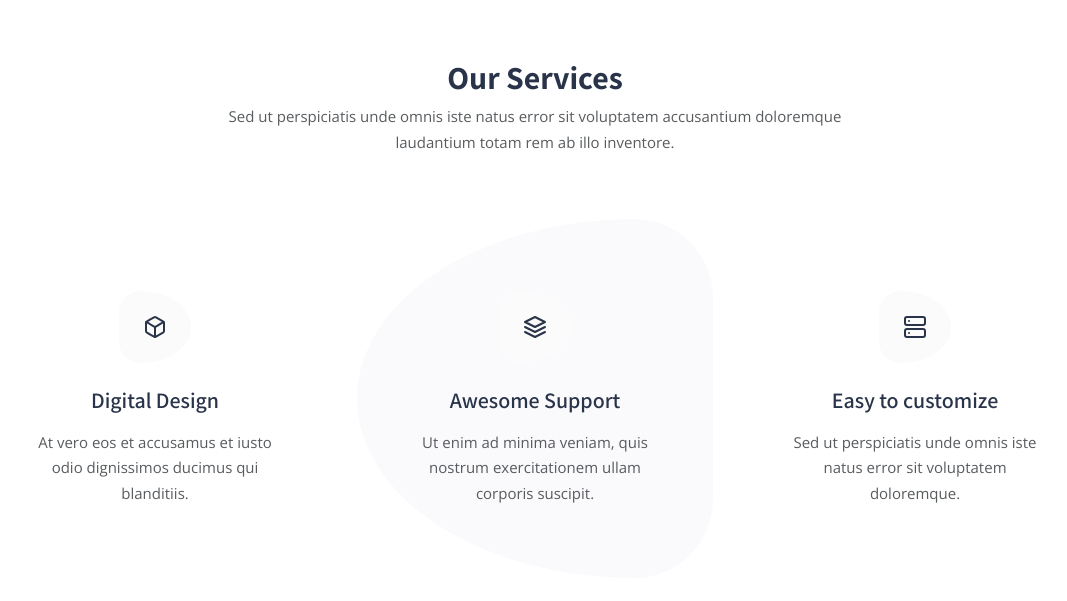
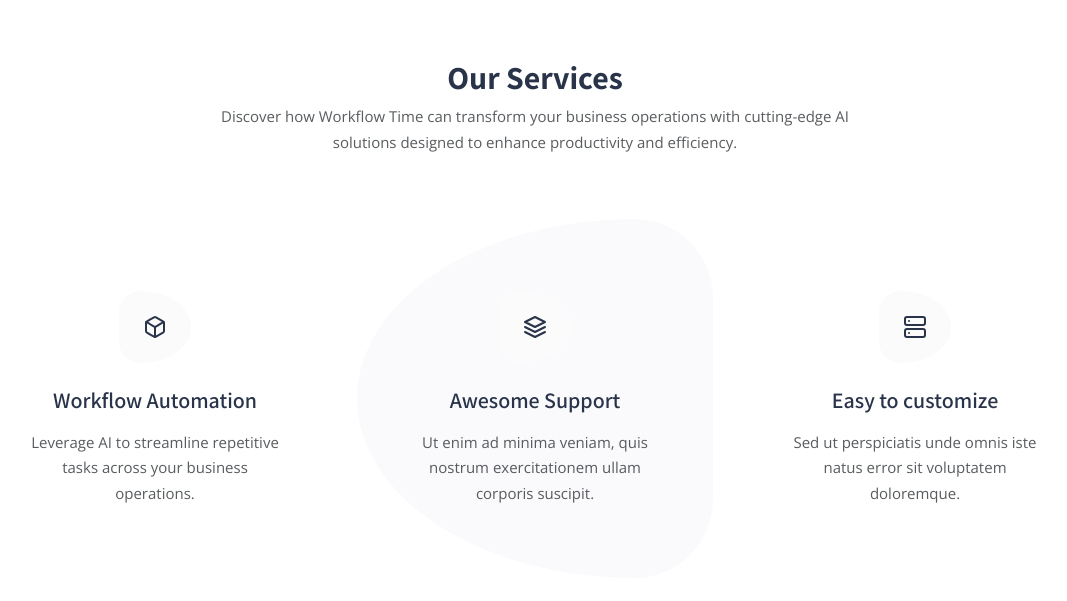
Before and after one commit to eduardragea/workflowtime, a Django app: page /index-1/ in a window 1280 px wide. Shown: the part 709-1310 px from the top of the page, without its empty margins (105-1172 px from the left). Run offline with Django 4.2, Linux system fonts and the light colour scheme; some libraries are stand-ins or nearby versions.

Commit message:
Delete 2 of the team cards. Replace text on first services card.

```diff
--- a/Django/Landing/templates/partials/services.html
+++ b/Django/Landing/templates/partials/services.html
@@ -7,7 +7,7 @@
         <div class="row justify-content-center mb-5">
             <div class="col-lg-7 text-center">
                 <h2 class="fw-bold">Our Services</h2>
-                <p class="text-muted">Sed ut perspiciatis unde omnis iste natus error sit voluptatem accusantium doloremque laudantium totam rem ab illo inventore.</p>
+                <p class="text-muted">Discover how Workflow Time can transform your business operations with cutting-edge AI solutions designed to enhance productivity and efficiency.</p>
             </div>
         </div>
         <!-- end row -->
@@ -18,8 +18,8 @@
                         <div class="icon-mono service-icon avatar-md mx-auto mb-4">
                             <i class="" data-feather="box"></i>
                         </div>
-                        <h4 class="mb-3 font-size-22">Digital Design</h4>
-                        <p class="text-muted mb-0">At vero eos et accusamus et iusto odio dignissimos ducimus qui blanditiis.</p>
+                        <h4 class="mb-3 font-size-22">Workflow Automation</h4>
+                        <p class="text-muted mb-0">Leverage AI to streamline repetitive tasks across your business operations.</p>
                     </div>
                 </div>
             </div>
--- a/Django/Landing/templates/partials/team.html
+++ b/Django/Landing/templates/partials/team.html
@@ -12,7 +12,8 @@
             <!-- end col -->
         </div>
         <!-- end row -->
-        <div class="row">
+        <div class="row justify-content-center">
+          <!-- first team card
             <div class="col-lg-3 col-sm-6">
                 <div class="team-box mt-4 position-relative overflow-hidden rounded text-center shadow">
                     <div class="position-relative overflow-hidden">
@@ -35,6 +36,7 @@
                     </div>
                 </div>
             </div>
+            -->
             <!-- end col -->
 
             <div class="col-lg-3 col-sm-6">
@@ -84,7 +86,7 @@
                 </div>
             </div>
             <!-- end col -->
-
+            <!-- last team card
             <div class="col-lg-3 col-sm-6">
                 <div class="team-box mt-4 position-relative overflow-hidden rounded text-center shadow">
                     <div class="position-relative overflow-hidden">
@@ -107,6 +109,7 @@
                     </div>
                 </div>
             </div>
+          -->
             <!-- end col -->
         </div>
         <!-- end row -->
```
